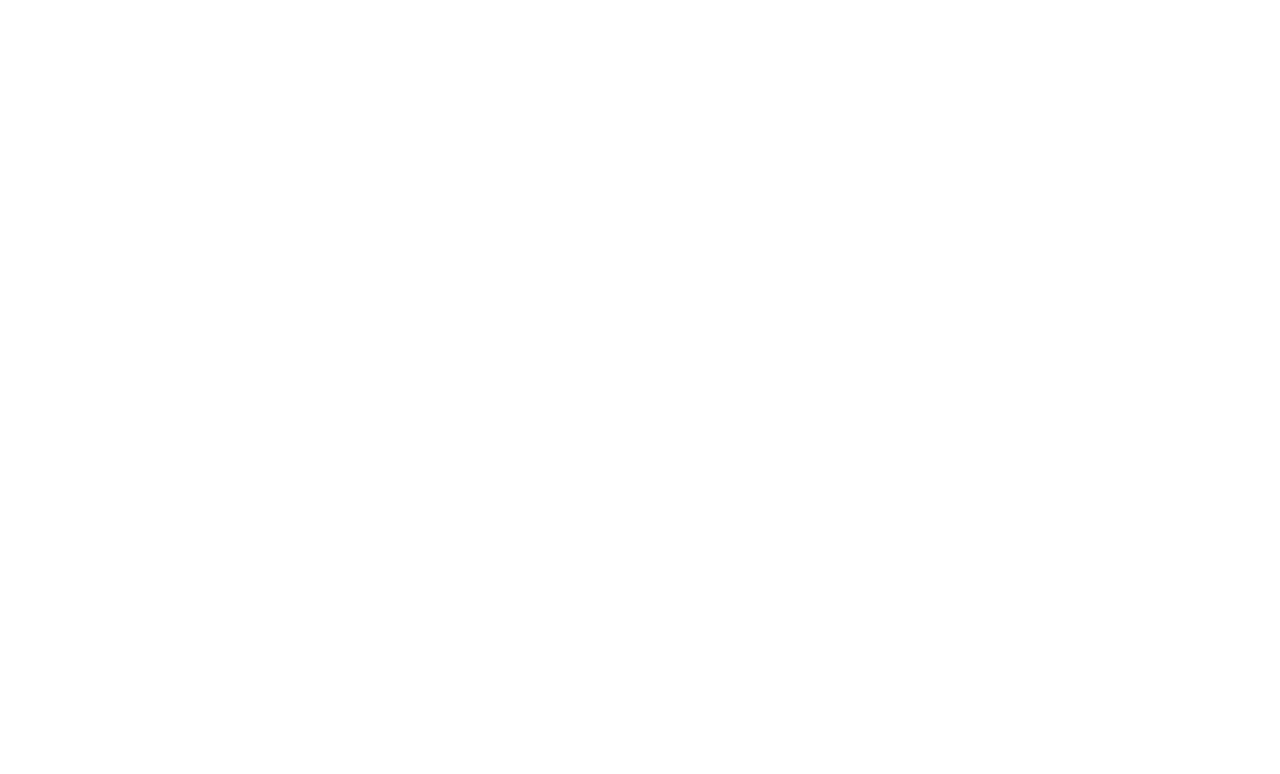
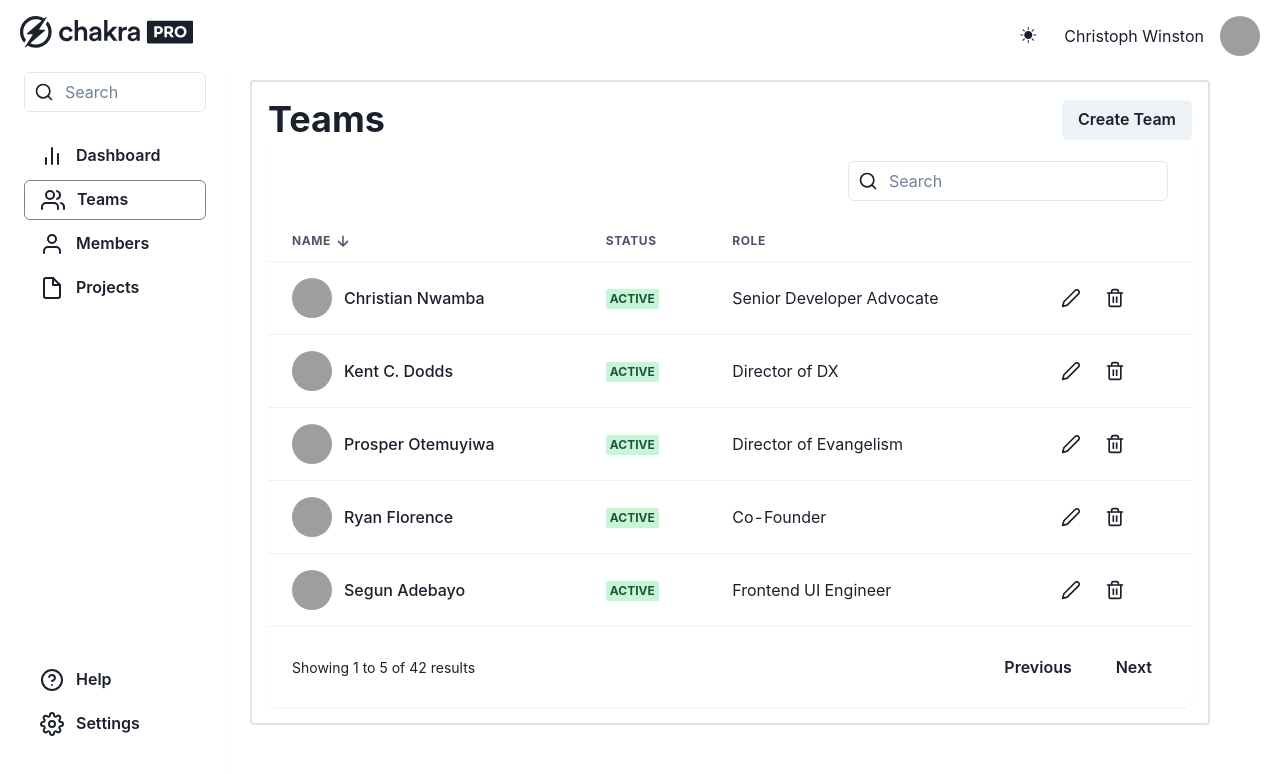
Before and after one commit to Nirajcodexprt/ProjectDiary, a React (Create React App) app: page /teams in a window 1280 px wide. Before the commit this address had no page. Shown: the top 774 px of the page. Built offline with nearby package versions, Linux system fonts and the light colour scheme; grey boxes are pictures that could not be loaded.

Commit message:
'changes'

```diff
--- a/src/App.css
+++ b/src/App.css
@@ -12,7 +12,9 @@
     animation: App-logo-spin infinite 20s linear;
   }
 }
-
+.active {
+  border: 1px solid red !important;
+}
 .App-header {
   background-color: #00b061;
   min-height: 100vh;
@@ -27,16 +29,16 @@
 .App-link {
   color: #61dafb;
 }
-::-webkit-scrollbar{
+::-webkit-scrollbar {
   width: 7px;
   background-color: rgba(106, 106, 106, 0.286);
 }
-::-webkit-scrollbar-thumb{
+::-webkit-scrollbar-thumb {
   border-radius: 50px;
   background-color: rgba(96, 96, 96, 0.587);
 }
-@media(max-width:480px) {
-  .xs{
+@media (max-width: 480px) {
+  .xs {
     font-size: 25px !important;
   }
 }
--- a/src/App.js
+++ b/src/App.js
@@ -19,6 +19,9 @@
         <Route path="/userauth" element={<UserAuth />} />
         <Route path="/signin" element={<Login />} />
         <Route path="/dashboard" element={<Dashboard />} />
+        <Route path="/teams" element={<Dashboard />} />
+        <Route path="/members" element={<Dashboard />} />
+        <Route path="/projects" element={<Dashboard />} />
         <Route path="/forgotpass" element={<ForgotPass />} />
       </Routes>
     </BrowserRouter>
--- a/src/Components/Dashboard/Dashboard.jsx
+++ b/src/Components/Dashboard/Dashboard.jsx
@@ -27,15 +27,19 @@
 import { Logo } from './Logo'
 import { NavButton } from './NavButton'
 import { UserProfile } from './UserProfile'
+import { useLocation, useNavigate } from 'react-router-dom'
+import Teams from './../teams/Teams'
 
 const Dashboard = () => {
   let active = 'rgba(200,200,200,0.3)'
   let non_active = 'rgba(200,200,200,0)'
+  let navigate = useNavigate()
+  const [first, setfirst] = React.useState(true)
   const [arr, setArr] = React.useState([
     {
       label: 'Dashboard',
       icon: FiBarChart2,
-      style: true,
+      style: false,
     },
     {
       label: 'Teams',
@@ -53,6 +57,9 @@
       style: false,
     },
   ])
+  const location = useLocation().pathname
+  console.log(location)
+
   return (
     <Flex
       as="section"
@@ -67,6 +74,8 @@
         flex="1"
         bg="bg-surface"
         mt={10}
+        height="100vh"
+        position={'fixed'}
         overflowY={'scroll'}
         boxShadow={useColorModeValue('sm', 'sm-dark')}
         minW={{
@@ -104,10 +113,19 @@
               {arr.map((val) => {
                 return (
                   <NavButton
+                    onClick={() => {
+                      navigate('/' + val.label.toLowerCase())
+                    }}
                     label={val.label}
                     icon={val.icon}
                     aria-current="page"
-                    style={{ border: '1px solid ' + [val.style && active] }}
+                    style={{
+                      border:
+                        window.location.pathname ==
+                        '/' + val.label.toLowerCase()
+                          ? '1px solid grey'
+                          : '',
+                    }}
                   />
                 )
               })}
@@ -128,7 +146,7 @@
         </Stack>
       </Flex>
       <Box
-        h={'80vh'}
+        minh={'80vh'}
         style={{ border: '2px solid rgba(200,200,200,0.5)' }}
         w={{
           base: '85vw',
@@ -138,9 +156,9 @@
         m={3}
         borderRadius={4}
         mt="20"
-        ml={8}
+        marginLeft="250px"
       >
-        gdfgdfg
+        <Teams />
       </Box>
     </Flex>
   )
--- a/src/Components/NavBar/Nav.jsx
+++ b/src/Components/NavBar/Nav.jsx
@@ -11,6 +11,7 @@
   Text,
   useBreakpointValue,
   useColorMode,
+  useColorModeValue,
   useDisclosure,
 } from '@chakra-ui/react'
 import * as React from 'react'
@@ -24,6 +25,7 @@
     base: false,
     sm: true,
   })
+  const bg = useColorModeValue('white', '#1A202C')
   const navigate = useNavigate()
   const { isOpen, onToggle } = useDisclosure()
   const { colorMode, toggleColorMode } = useColorMode()
@@ -32,10 +34,11 @@
       as="nav"
       py={4}
       px={5}
-      bg="bg-accent"
+      bg={bg}
       color="on-accent"
       position={'fixed'}
       width="100vw"
+      zIndex={100}
     >
       <Flex justify="space-between">
         <Logo />
@@ -71,7 +74,7 @@
           />
         )}
       </Flex>
-      <Fade in={isOpen}>
+      {isOpen && (
         <Box
           pos={'absolute'}
           height="60vh"
@@ -82,7 +85,7 @@
         >
           <Card />
         </Box>
-      </Fade>
+      )}
     </Box>
   )
 }
--- /dev/null
+++ b/src/Components/teams/Teams.js
@@ -0,0 +1,29 @@
+import {
+  Box,
+  Button,
+  ButtonGroup,
+  Container,
+  Heading,
+  HStack,
+  VStack,
+} from '@chakra-ui/react'
+import React from 'react'
+import Tables from './table/Tables.jsx'
+
+const Teams = () => {
+  return (
+    <Box p={4}>
+      <HStack w={'100%'} justifyContent={'space-between'}>
+        <Heading>Teams</Heading>
+        <ButtonGroup>
+          <Button>Create Team</Button>
+        </ButtonGroup>
+      </HStack>
+      <Box>
+        <Tables />
+      </Box>
+    </Box>
+  )
+}
+
+export default Teams
--- /dev/null
+++ b/src/Components/teams/table/MemberTable.jsx
@@ -0,0 +1,83 @@
+import {
+  Avatar,
+  Badge,
+  Box,
+  Checkbox,
+  HStack,
+  Icon,
+  IconButton,
+  Table,
+  Tbody,
+  Td,
+  Text,
+  Th,
+  Thead,
+  Tr,
+} from '@chakra-ui/react'
+import * as React from 'react'
+import { FiEdit2, FiTrash2 } from 'react-icons/fi'
+import { IoArrowDown } from 'react-icons/io5'
+import { Rating } from './Rating'
+import { members } from './data'
+
+export const MemberTable = (props) => (
+  <Table {...props}>
+    <Thead>
+      <Tr>
+        <Th>
+          <HStack spacing="3">
+            <HStack spacing="1">
+              <Text>Name</Text>
+              <Icon as={IoArrowDown} color="muted" boxSize="4" />
+            </HStack>
+          </HStack>
+        </Th>
+        <Th>Status</Th>
+
+        <Th>Role</Th>
+
+        <Th></Th>
+      </Tr>
+    </Thead>
+    <Tbody>
+      {members.map((member) => (
+        <Tr key={member.id}>
+          <Td>
+            <HStack spacing="3">
+              <Avatar name={member.name} src={member.avatarUrl} boxSize="10" />
+              <Box>
+                <Text fontWeight="medium">{member.name}</Text>
+              </Box>
+            </HStack>
+          </Td>
+          <Td>
+            <Badge
+              size="sm"
+              colorScheme={member.status === 'active' ? 'green' : 'red'}
+            >
+              {member.status}
+            </Badge>
+          </Td>
+
+          <Td>
+            <Text color="muted">{member.role}</Text>
+          </Td>
+          <Td>
+            <HStack spacing="1">
+              <IconButton
+                icon={<FiEdit2 fontSize="1.25rem" />}
+                variant="ghost"
+                aria-label="Edit member"
+              />
+              <IconButton
+                icon={<FiTrash2 fontSize="1.25rem" />}
+                variant="ghost"
+                aria-label="Delete member"
+              />
+            </HStack>
+          </Td>
+        </Tr>
+      ))}
+    </Tbody>
+  </Table>
+)
--- /dev/null
+++ b/src/Components/teams/table/Rating.jsx
@@ -0,0 +1,25 @@
+import { HStack, Icon, useColorModeValue } from '@chakra-ui/react'
+import * as React from 'react'
+import { FaStar } from 'react-icons/fa'
+
+export const Rating = (props) => {
+  const { defaultValue = 0, max = 5, size = 'md', rootProps } = props
+  const color = useColorModeValue('gray.200', 'gray.600')
+  const activeColor = useColorModeValue('blue.500', 'blue.200')
+  return (
+    <HStack spacing="0.5" {...rootProps}>
+      {Array.from({
+        length: max,
+      })
+        .map((_, index) => index + 1)
+        .map((index) => (
+          <Icon
+            key={index}
+            as={FaStar}
+            fontSize={size}
+            color={index <= defaultValue ? activeColor : color}
+          />
+        ))}
+    </HStack>
+  )
+}
--- /dev/null
+++ b/src/Components/teams/table/Tables.jsx.jsx
@@ -0,0 +1,95 @@
+import {
+  Box,
+  Button,
+  ButtonGroup,
+  Container,
+  HStack,
+  Icon,
+  Input,
+  InputGroup,
+  InputLeftElement,
+  Stack,
+  Text,
+  useBreakpointValue,
+  useColorModeValue,
+} from '@chakra-ui/react'
+import * as React from 'react'
+import { FiSearch } from 'react-icons/fi'
+import { MemberTable } from './MemberTable'
+
+const Tables = () => {
+  const isMobile = useBreakpointValue({
+    base: true,
+    md: false,
+  })
+  return (
+    <Box
+      bg="bg-surface"
+      boxShadow={{
+        base: 'none',
+        md: useColorModeValue('sm', 'sm-dark'),
+      }}
+      borderRadius={useBreakpointValue({
+        base: 'none',
+        md: 'lg',
+      })}
+    >
+      <Stack spacing="5">
+        <Box
+          px={{
+            base: '4',
+            md: '6',
+          }}
+          pt="5"
+        >
+          <Stack
+            direction={{
+              base: 'column',
+              md: 'row',
+            }}
+            justify="space-between"
+          >
+            <Box></Box>
+            <InputGroup maxW="xs">
+              <InputLeftElement pointerEvents="none">
+                <Icon as={FiSearch} color="muted" boxSize="5" />
+              </InputLeftElement>
+              <Input placeholder="Search" />
+            </InputGroup>
+          </Stack>
+        </Box>
+        <Box overflowX="auto">
+          <MemberTable />
+        </Box>
+        <Box
+          px={{
+            base: '4',
+            md: '6',
+          }}
+          pb="5"
+        >
+          <HStack spacing="3" justify="space-between">
+            {!isMobile && (
+              <Text color="muted" fontSize="sm">
+                Showing 1 to 5 of 42 results
+              </Text>
+            )}
+            <ButtonGroup
+              spacing="3"
+              justifyContent="space-between"
+              width={{
+                base: 'full',
+                md: 'auto',
+              }}
+              variant="secondary"
+            >
+              <Button>Previous</Button>
+              <Button>Next</Button>
+            </ButtonGroup>
+          </HStack>
+        </Box>
+      </Stack>
+    </Box>
+  )
+}
+export default Tables
--- /dev/null
+++ b/src/Components/teams/table/data.jsx
@@ -0,0 +1,52 @@
+export const members = [
+  {
+    id: '1',
+    name: 'Christian Nwamba',
+    handle: '@christian',
+    email: 'christian@chakra-ui.com',
+    avatarUrl: 'https://bit.ly/code-beast',
+    status: 'active',
+    role: 'Senior Developer Advocate',
+    rating: 4,
+  },
+  {
+    id: '2',
+    name: 'Kent C. Dodds',
+    handle: '@kent',
+    email: 'kent@chakra-ui.com',
+    avatarUrl: 'https://bit.ly/kent-c-dodds',
+    status: 'active',
+    role: 'Director of DX',
+    rating: 4,
+  },
+  {
+    id: '3',
+    name: 'Prosper Otemuyiwa',
+    handle: '@prosper',
+    email: 'prosper@chakra-ui.com',
+    avatarUrl: 'https://bit.ly/prosper-baba',
+    status: 'active',
+    role: 'Director of Evangelism',
+    rating: 4,
+  },
+  {
+    id: '4',
+    name: 'Ryan Florence',
+    handle: '@ryan',
+    email: 'ryan@chakra-ui.com',
+    avatarUrl: 'https://bit.ly/ryan-florence',
+    status: 'active',
+    role: 'Co-Founder',
+    rating: 4,
+  },
+  {
+    id: '5',
+    name: 'Segun Adebayo',
+    handle: '@segun',
+    email: 'segun@chakra-ui.com',
+    avatarUrl: 'https://bit.ly/sage-adebayo',
+    status: 'active',
+    role: 'Frontend UI Engineer',
+    rating: 4,
+  },
+]
```
